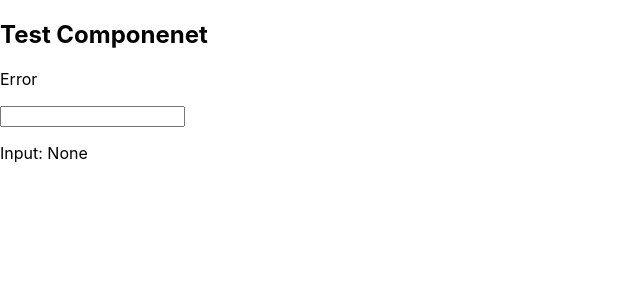
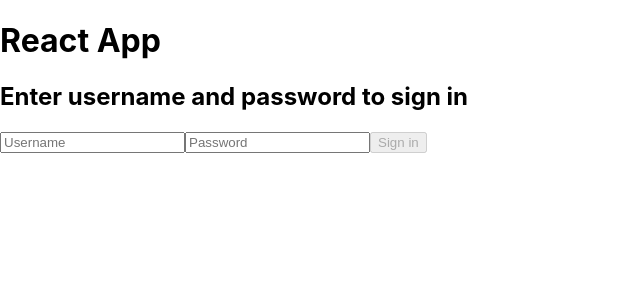
Before and after one commit to pad918/pod-vector-search, a React (Create React App) app in the folder ReactApp/client/: page / in a window 1280 px wide. Shown: the top 300 px of the page, without its empty margins (0-640 px from the left). Built offline with nearby package versions, Linux system fonts and the light colour scheme; no server answers.

Commit message:
Changed AuthApi login to respond with a  json object and integrated sing in into react

```diff
--- a/ReactApp/client/src/App.js
+++ b/ReactApp/client/src/App.js
@@ -1,32 +1,38 @@
 import React from "react";
 import logo from "./logo.svg";
 import "./App.css";
-import Test  from "./components/Test.js";
+import PasswordForm  from "./components/PasswordForm.js";
 
+const authReducer = (state, action) => {
+  switch (action.type) {
+    case "LOGIN_SUCCESS":
+      return {
+        ...state,
+        signed_in: true,
+        auth_token: action.payload.auth_token,
+        user_id: action.payload.user_id
+      };
+    case "LOGOUT_SUCCESS":
+      return {
+        ...state,
+        signed_in: false,
+        auth_token: "",
+        user_id: ""
+      };
+    default:
+      return state;
+  }
+}
 
 function App() {
-  const [data, setData] = React.useState(null);
-  const [input, setInput] = React.useState("None");
 
-  const onInputChange = (e) => {
-    setInput(e.target.value);
-  }
-
-  React.useEffect(() => {
-    fetch("/api")
-      .then(res => res.json())
-      .then(data => setData(data.message))
-      .catch(err => {
-        setData("Error");
-      });
-  }, []);
+  const [auth, dispatchAuth] = React.useReducer(authReducer, {signed_in: false, auth_token: "", user_id: ""});
 
   return (
     <div>
-      <Test />
-      <p>{!data ? "Loading.." : data}</p>
-      <input type="text" onChange={onInputChange} />
-      <p>Input: {input}</p>
+      <h1>React App</h1>
+      {auth.signed_in ? <h2>Authenticated as user {auth.user_id}</h2> : <PasswordForm auth={auth} dispatchAuth={dispatchAuth}/>}
+
     </div>
 
   );
--- /dev/null
+++ b/ReactApp/client/src/components/PasswordForm.js
@@ -0,0 +1,27 @@
+import React from "react";
+
+export default function PasswordForm({auth, dispatchAuth}) {
+    const [username, setUsername] = React.useState("");
+    const [password, setPassword] = React.useState("");
+    const trySignIn = (e) => {
+        e.preventDefault();
+        fetch(`/login?user=${username}&password=${password}`)
+            .then(res => {
+                console.log(res);
+                return res.json();
+            })
+            .then(data => dispatchAuth({type: "LOGIN_SUCCESS", payload: {user_id: data.user, auth_token: data.token}}))
+            .catch(err => console.log(err));
+
+    }
+
+    return (
+        <form onSubmit={(e) => trySignIn(e)}>
+            <h2>Enter username and password to sign in</h2>
+            <input type="text" placeholder="Username" onChange={(e) => setUsername(e.target.value)} />
+            <input type="password" placeholder="Password" onChange={(e)=>setPassword(e.target.value)}/>
+            <button type="submit" disabled={!username}>Sign in</button>
+        </form>
+    );
+
+}
```
Also changed, not shown: 1 other file (tests, documents, lock files or other folders).
